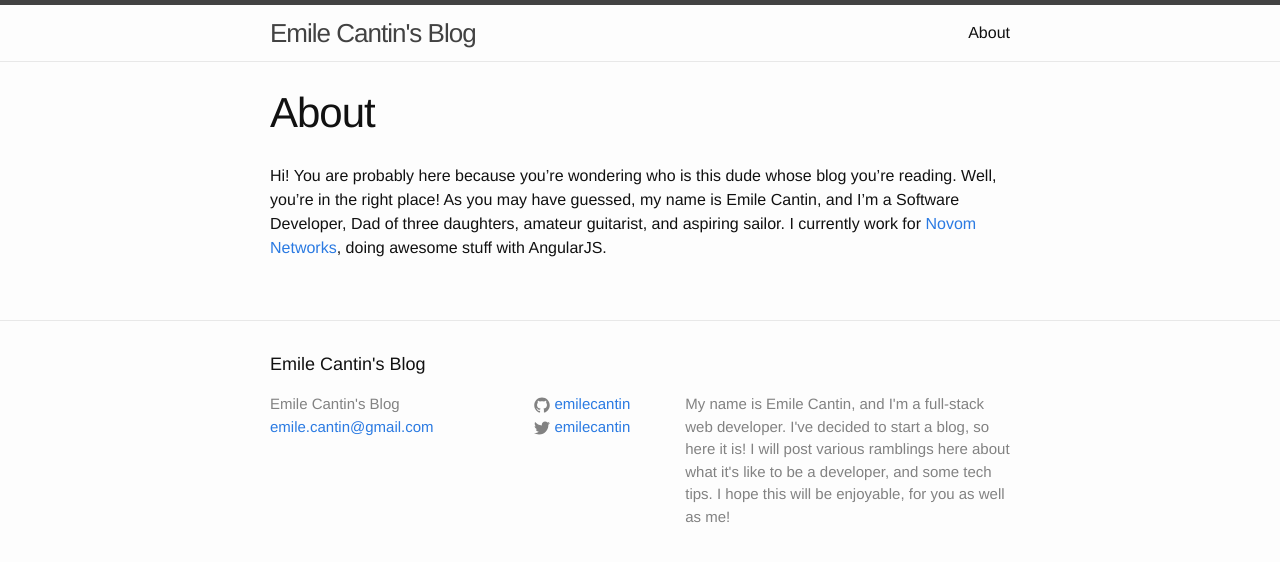
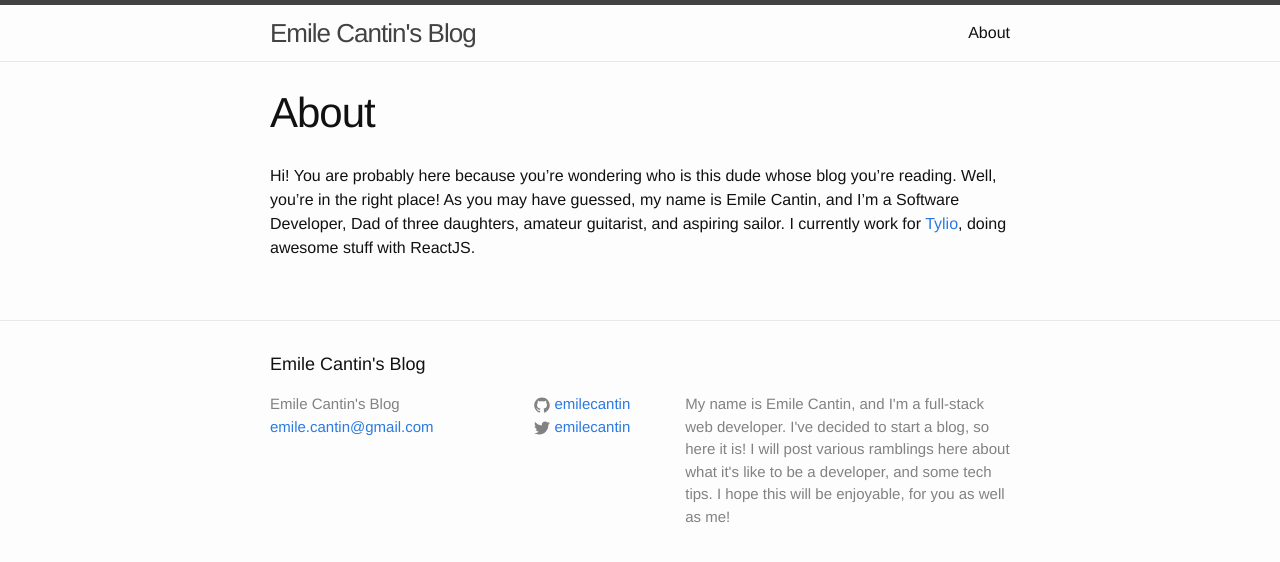
Before and after one commit to emilecantin/emilecantin.github.io, a Jekyll site: the page built from about.markdown, in a window 1280 px wide. Shown: the top 562 px of the page. Built offline with Jekyll 4.4.1, drawn with Linux system fonts in a browser that asks for light colours.

Commit message:
Updated about.

```diff
--- a/about.markdown
+++ b/about.markdown
@@ -4,7 +4,4 @@ title: About
 permalink: /about/
 ---
 
-Hi! You are probably here because you're wondering who is this dude whose blog you're reading. Well, you're in the right place! As you may have guessed, my name is Emile Cantin, and I'm a Software Developer, Dad of three daughters, amateur guitarist, and aspiring sailor. I currently work for [Novom Networks][novom], doing awesome stuff with AngularJS.
-
-
-[novom]:          http://novomnetworks.com
+Hi! You are probably here because you're wondering who is this dude whose blog you're reading. Well, you're in the right place! As you may have guessed, my name is Emile Cantin, and I'm a Software Developer, Dad of three daughters, amateur guitarist, and aspiring sailor. I currently work for [Tylio](https://www.tylio.com/), doing awesome stuff with ReactJS.
```
